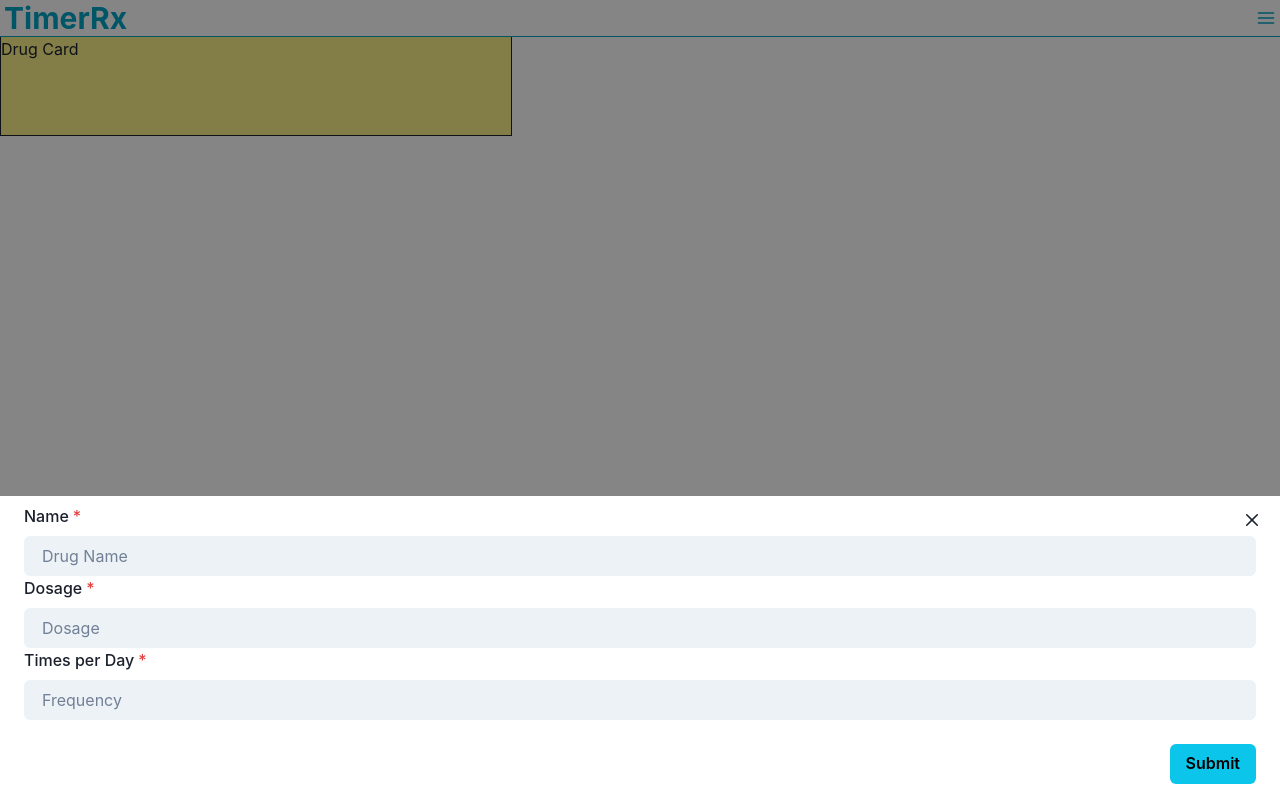
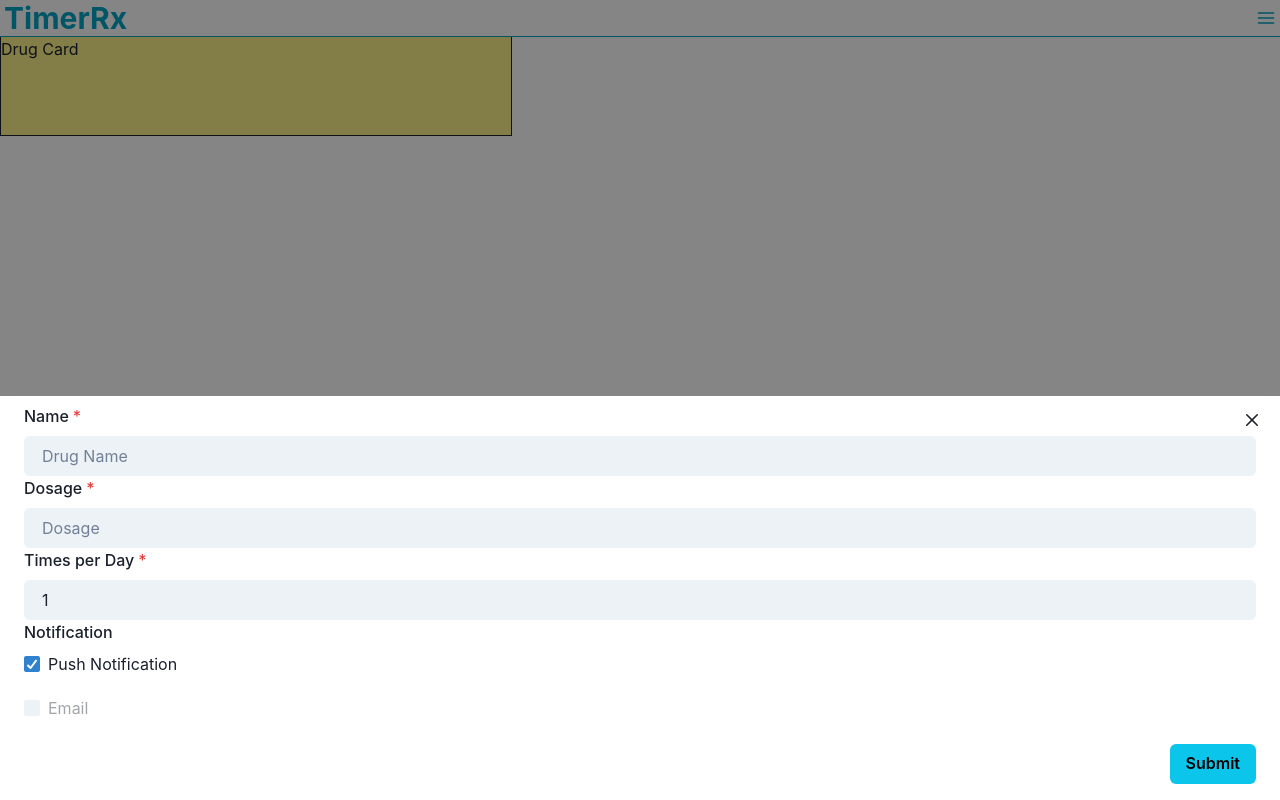
Before and after one commit to jandaluz1/timerrx, a React (Create React App) app: page / in a window 1280 px wide. Both pictures are taken after a click on the button 640 px from the left and 776 px from the top of the page. Built offline with nearby package versions, Linux system fonts and the light colour scheme.

Commit message:
added checkboxes for notifications

```diff
--- a/src/Components/AddMedForm.tsx
+++ b/src/Components/AddMedForm.tsx
@@ -1,23 +1,67 @@
 import React, { ChangeEvent, FormEvent, useState } from "react";
-import { FormControl, FormLabel, Input } from "@chakra-ui/react";
+import {
+  FormControl,
+  FormLabel,
+  Input,
+  Stack,
+  Checkbox,
+  CheckboxGroup,
+} from "@chakra-ui/react";
 
 //name
 //dosage
 //frequency
+//push notification
+//email notification
+//ready to be taken
+//epoch time of next dose
 
-export function AddMedForm() {
-  const [drug, setDrug] = useState({
+interface IProps {
+  close: () => void;
+}
+
+interface MedState {
+  name: string;
+  dosage: string;
+  frequency: number;
+  pushNotification: boolean;
+  emailNotification: boolean;
+  isReady: boolean;
+  nextDose: number;
+}
+
+export function AddMedForm({ close }: IProps) {
+  const [drug, setDrug] = useState<MedState>({
     name: "",
     dosage: "",
-    frequency: "",
+    frequency: 1,
+    pushNotification: true,
+    emailNotification: false,
+    isReady: false,
+    nextDose: Date.now() + 60000,
   });
+
+  const _meds = localStorage.getItem("meds");
+  let meds: any[];
+  _meds ? (meds = JSON.parse(_meds)) : (meds = []);
 
   const handleChange = (e: ChangeEvent<HTMLInputElement>) => {
     setDrug({ ...drug, [e.target.name]: e.target.value });
   };
 
+  const handleCheck = (e: ChangeEvent<HTMLInputElement>) => {
+    setDrug({ ...drug, [e.target.name]: !e.target.checked });
+  };
+
+  const handleSubmit = (e: FormEvent) => {
+    e.preventDefault();
+    console.log(drug);
+    localStorage.setItem("meds", JSON.stringify([...meds, drug]));
+    close();
+  };
+
   return (
-    <form id="addMed">
+    <form id="addMed" onSubmit={handleSubmit}>
       <FormControl isRequired>
         <FormLabel htmlFor="name">Name</FormLabel>
         <Input
@@ -51,6 +95,15 @@ export function AddMedForm() {
           variant="filled"
         />
       </FormControl>
+      <FormLabel>Notification</FormLabel>
+      <CheckboxGroup defaultValue={["push"]}>
+        <Stack spacing={["1", "5"]} direction={["row", "column"]}>
+          <Checkbox name="pushNotification" value="push" onChange={handleCheck}>
+            Push Notification
+          </Checkbox>
+          <Checkbox disabled>Email</Checkbox>
+        </Stack>
+      </CheckboxGroup>
     </form>
   );
 }
--- a/src/Components/BottomBar.tsx
+++ b/src/Components/BottomBar.tsx
@@ -12,10 +12,6 @@ import {
 } from "@chakra-ui/react";
 import { AddIcon } from "@chakra-ui/icons";
 import { AddMedForm } from "./AddMedForm";
-
-const handleClick = () => {
-  console.log("CLICKED");
-};
 
 export function BottomBar() {
   const { isOpen, onOpen, onClose } = useDisclosure();
@@ -43,7 +39,7 @@ export function BottomBar() {
         <DrawerContent>
           <DrawerCloseButton />
           <DrawerBody>
-            <AddMedForm />
+            <AddMedForm close={onClose} />
           </DrawerBody>
           <DrawerFooter>
             <Button colorScheme="cyan" type="submit" form="addMed">
--- a/src/Components/ContentArea.tsx
+++ b/src/Components/ContentArea.tsx
@@ -6,13 +6,7 @@ interface IProps {
 }
 export function ContentArea({ children }: IProps) {
   return (
-    <Flex
-      w={["100vw", "sm", "lg"]}
-      overflowY="scroll"
-      direction="column"
-      mt="9"
-      gap="1"
-    >
+    <Flex w="100%" overflowY="scroll" direction="column" mt="9" gap="1">
       {children}
     </Flex>
   );
```
